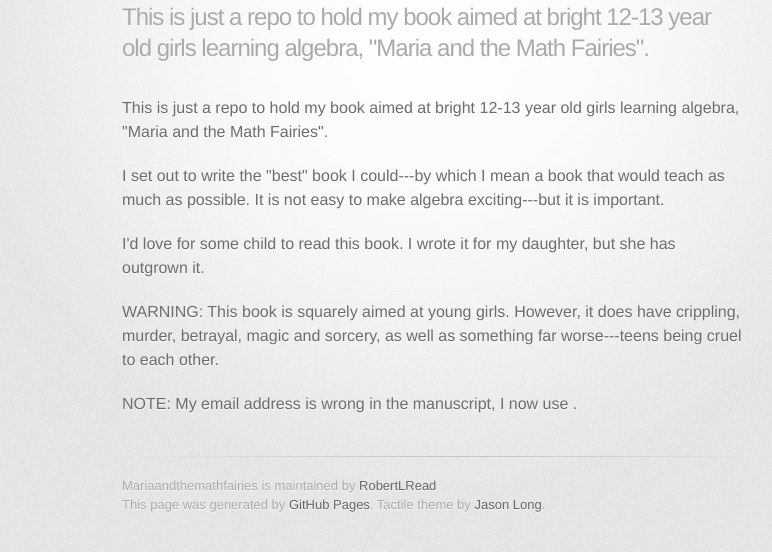
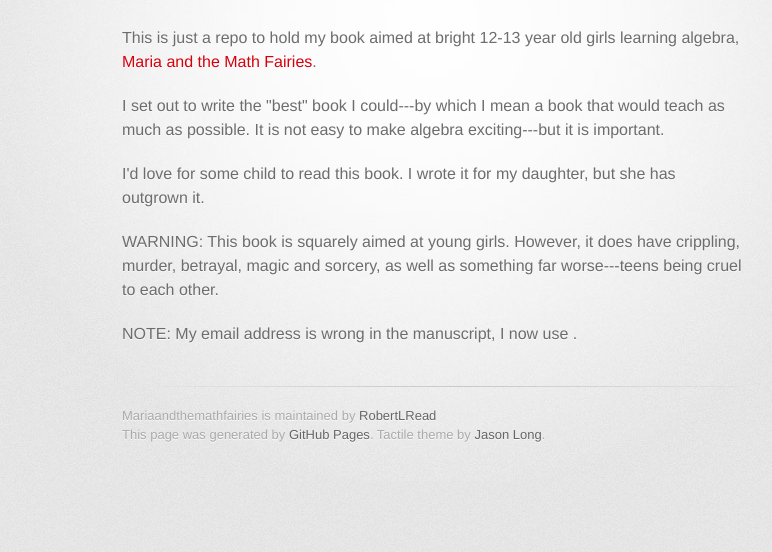
Before and after one commit to RobertLRead/MariaAndTheMathFairies, a plain HTML site: page index.html in a window 1280 px wide. Shown: the part 92-644 px from the top of the page, without its empty margins (208-980 px from the left). Drawn offline with Linux system fonts and the light colour scheme; a web font is replaced by a local one.

Commit message:
adding the pdf

```diff
--- a/index.html
+++ b/index.html
@@ -19,11 +19,11 @@
 
         <header>
           <h1>Maria and the Math Fairies</h1>
-          <h2>This is just a repo to hold my book aimed at bright 12-13 year old girls learning algebra, &quot;Maria and the Math Fairies&quot;.</h2>
         </header>
 
         <section id="main_content">
-<p>	This is just a repo to hold my book aimed at bright 12-13 year old girls learning algebra, "Maria and the Math Fairies".
+<p>	This is just a repo to hold my book aimed at bright 12-13 year
+	old girls learning algebra, <a href="./MariaAndTheMathFairies.pdf">Maria and the Math Fairies</a>.
 
 <p> I set out to write the "best" book I could---by which I mean a book that would teach as much as possible. It is not easy to make algebra exciting---but it is important.
 
```
Also changed, not shown: 1 other file.
